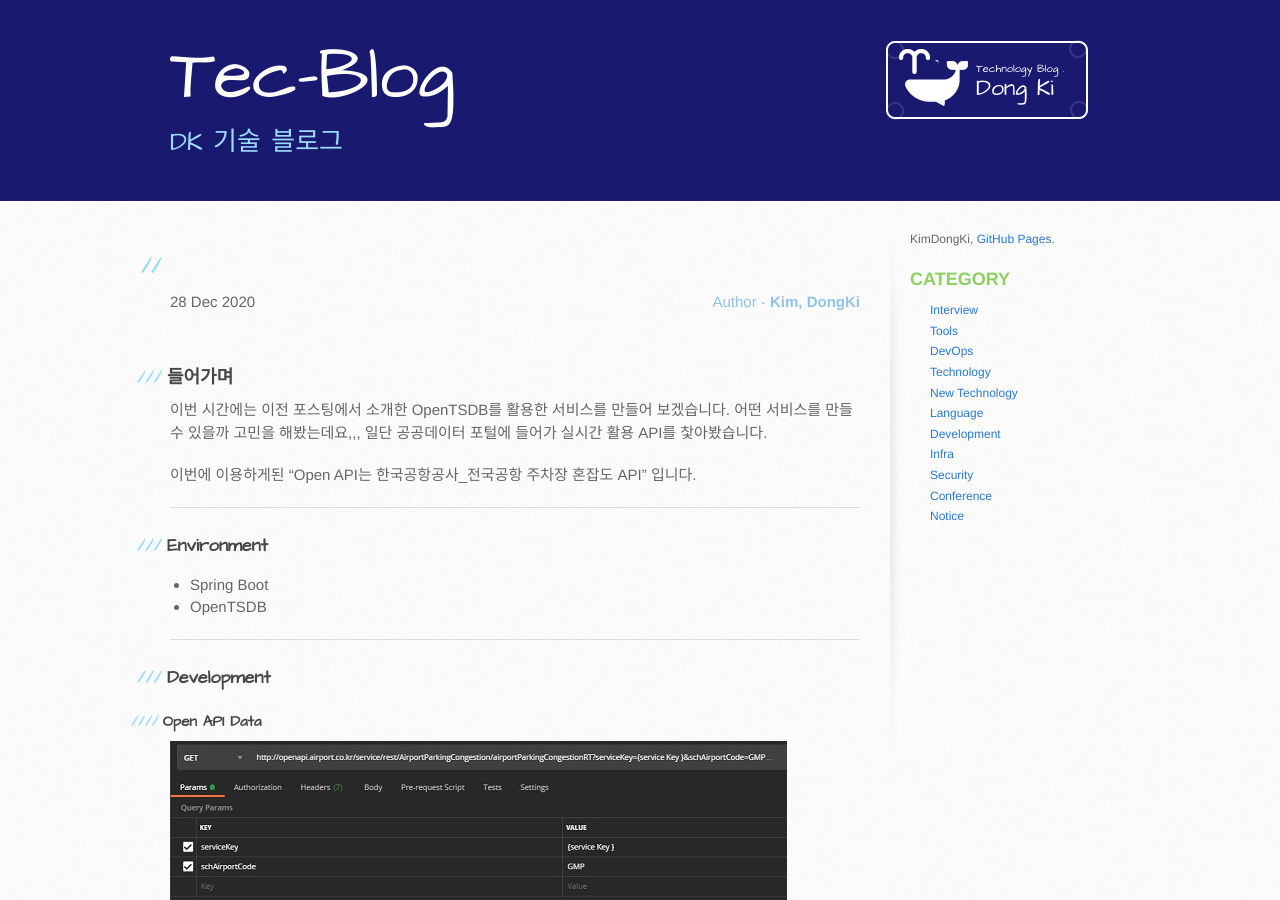
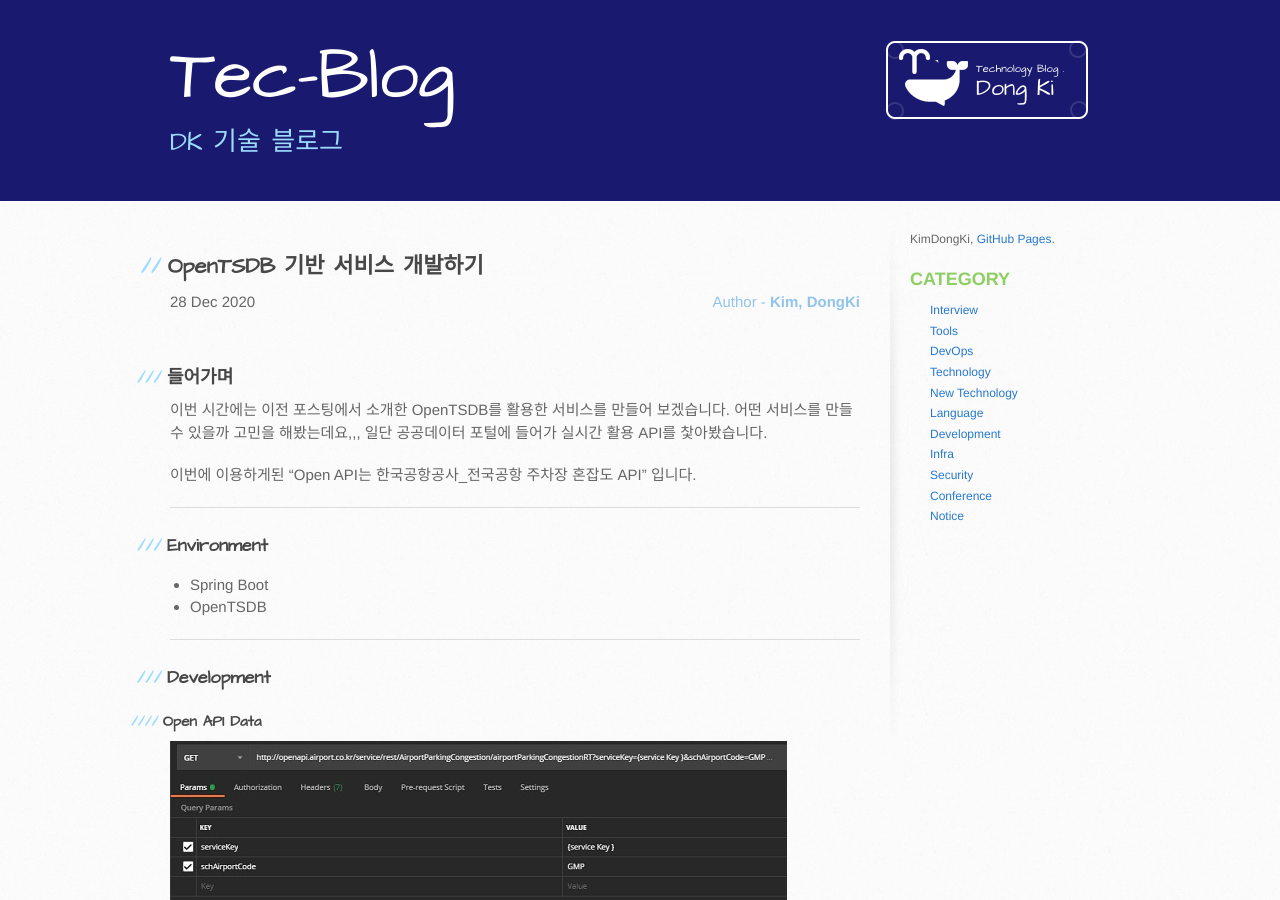
Before and after one commit to kdkrkwhr/kdkrkwhr.github.com, a Jekyll site: the page built from _posts/2020-12-28-opents-service.md, in a window 1280 px wide and 900 px high. Built offline with Jekyll 4.4.1, drawn with Linux system fonts in a browser that asks for light colours; comment, search, counter and statistics services are not loaded.

Commit message:
[feat] 2020-12-28-opents-service

```diff
--- a/_posts/2020-12-28-opents-service.md
+++ b/_posts/2020-12-28-opents-service.md
@@ -1,7 +1,7 @@
 ---
 layout: post
 author: Kim, DongKi
-title:  ""
+title:  "OpenTSDB 기반 서비스 개발하기"
 date:   2020-12-28
 categories: Development
 comments: true
```
